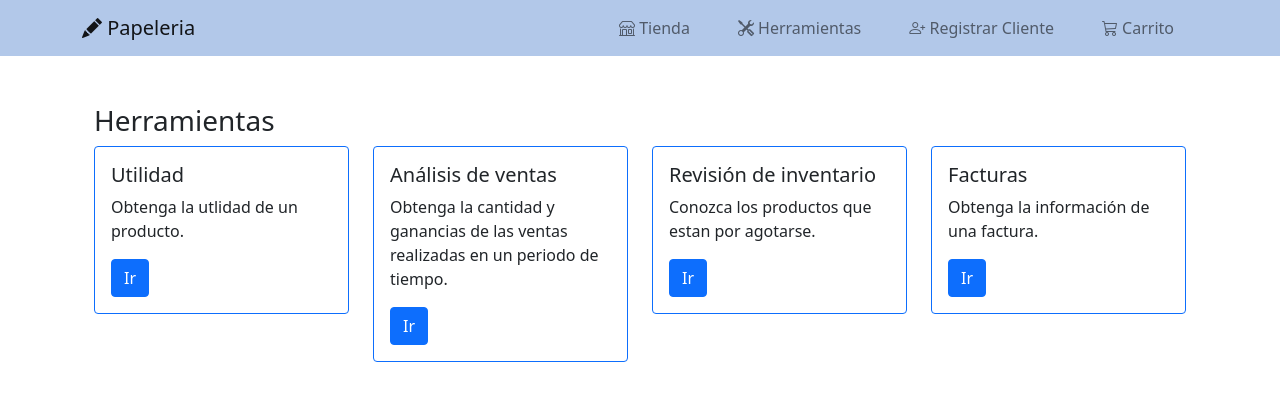
After one commit to KevinLopez13/ProyectoFinalBD, a Django app: page /herramientas/ in a window 1280 px wide. The commit adds this page. Shown: the top 401 px of the page. Run offline with Django 3.2, Linux system fonts and the light colour scheme; some libraries are stand-ins or nearby versions.

Commit message:
Se agregaron las ventanas de herramientas.

```diff
--- /dev/null
+++ b/PaginaWeb/Papeleria/Aplicaciones/PaginaWeb/static/css/revInventario.css
@@ -0,0 +1,5 @@
+
+th,td{
+    text-align: center;
+    vertical-align: middle;
+}
--- a/PaginaWeb/Papeleria/Aplicaciones/PaginaWeb/templates/base.html
+++ b/PaginaWeb/Papeleria/Aplicaciones/PaginaWeb/templates/base.html
@@ -1,3 +1,4 @@
+{% load static %}
 <!DOCTYPE html>
 <html lang="en">
     <head>
@@ -6,10 +7,11 @@
         <title>{% block title %} {% endblock %}</title>
         <link href="https://cdn.jsdelivr.net/npm/bootstrap@5.1.3/dist/css/bootstrap.min.css" rel="stylesheet" integrity="sha384-1BmE4kWBq78iYhFldvKuhfTAU6auU8tT94WrHftjDbrCEXSU1oBoqyl2QvZ6jIW3" crossorigin="anonymous">
         <link rel="stylesheet" href="https://cdn.jsdelivr.net/npm/bootstrap-icons@1.7.1/font/bootstrap-icons.css">
+        <link rel="stylesheet" href="{% static 'css/revInventario.css' %}">
     </head>
 
     <body>
-        <nav class="navbar navbar-expand-lg navbar-light" style="background-color: #dcb2e9;">
+        <nav class="navbar navbar-expand-lg navbar-light" style="background-color: #b2c8e9;">
             <div class="container-lg">
               <a class="navbar-brand" href="/home"><i class="bi-pencil-fill"></i> Papeleria </a>
               <button class="navbar-toggler" type="button" data-bs-toggle="collapse" data-bs-target="#navbarNav" aria-controls="navbarNav" aria-expanded="false" aria-label="Toggle navigation">
@@ -22,7 +24,7 @@
                   </li>
 
                   <li class="nav-item px-3">
-                    <a class="nav-link" href="#"><i class="bi-tools"></i> Herramientas </a>
+                    <a class="nav-link" href="/herramientas"><i class="bi-tools"></i> Herramientas </a>
                   </li>
 
                   <li class="nav-item px-3">
--- /dev/null
+++ b/PaginaWeb/Papeleria/Aplicaciones/PaginaWeb/templates/herramientas.html
@@ -0,0 +1,53 @@
+{% extends "./base.html" %}
+
+{% block title %} Herramientas {% endblock %}
+
+{% block body %}
+
+<div class="container-fluid">
+    <h3>Herramientas</h3>
+    <div class="row">
+        <div class="col-sm-3">
+          <div class="card border-primary">
+            <div class="card-body">
+              <h5 class="card-title">Utilidad</h5>
+              <p class="card-text">Obtenga la utlidad de un producto.</p>
+              <a href="/utilidadProducto" class="btn btn-primary">Ir</a>
+            </div>
+          </div>
+        </div>
+
+        <div class="col-sm-3">
+          <div class="card border-primary">
+            <div class="card-body">
+              <h5 class="card-title">Análisis de ventas</h5>
+              <p class="card-text">Obtenga la cantidad y ganancias de las ventas realizadas en un periodo de tiempo.</p>
+              <a href="/analisisVentas" class="btn btn-primary">Ir</a>
+            </div>
+          </div>
+        </div>
+
+        <div class="col-sm-3">
+            <div class="card border-primary">
+              <div class="card-body">
+                <h5 class="card-title">Revisión de inventario</h5>
+                <p class="card-text">Conozca los productos que estan por agotarse.</p>
+                <a href="/revisionInventario" class="btn btn-primary">Ir</a>
+              </div>
+            </div>
+        </div>
+
+        <div class="col-sm-3">
+            <div class="card border-primary">
+              <div class="card-body">
+                <h5 class="card-title">Facturas</h5>
+                <p class="card-text">Obtenga la información de una factura.</p>
+                <a href="#" class="btn btn-primary">Ir</a>
+              </div>
+            </div>
+        </div>
+
+    </div>
+</div>
+
+{% endblock %}
--- a/PaginaWeb/Papeleria/Aplicaciones/PaginaWeb/urls.py
+++ b/PaginaWeb/Papeleria/Aplicaciones/PaginaWeb/urls.py
@@ -3,5 +3,9 @@ from . import views
 
 urlpatterns = [
     path('home/', views.home),
-    path('registrarCliente/',views.registrarCliente)
+    path('registrarCliente/',views.registrarCliente),
+    path('herramientas/', views.herramientas),
+    path('utilidadProducto/',views.utilidadProducto),
+    path('analisisVentas/',views.analisisVentas),
+    path('revisionInventario/',views.revisionInventario)
 ]
--- a/PaginaWeb/Papeleria/Aplicaciones/PaginaWeb/views.py
+++ b/PaginaWeb/Papeleria/Aplicaciones/PaginaWeb/views.py
@@ -7,3 +7,15 @@ def home(request):
 
 def registrarCliente(request):
     return render(request,'registroCliente.html')
+
+def herramientas(request):
+    return render(request,'herramientas.html')
+
+def utilidadProducto(request):
+    return render(request, 'utilidadProducto.html')
+
+def analisisVentas(request):
+    return render(request, 'ventas.html')
+
+def revisionInventario(request):
+    return render(request, 'revInventario.html')
```
Also changed, not shown: PaginaWeb/Papeleria/Aplicaciones/PaginaWeb/templates/registroCliente.html (+40 -26 lines), PaginaWeb/Papeleria/Aplicaciones/PaginaWeb/templates/revInventario.html (added, +37 -0 lines), PaginaWeb/Papeleria/Aplicaciones/PaginaWeb/templates/utilidadProducto.html (added, +55 -0 lines), PaginaWeb/Papeleria/Aplicaciones/PaginaWeb/templates/ventas.html (added, +59 -0 lines).
